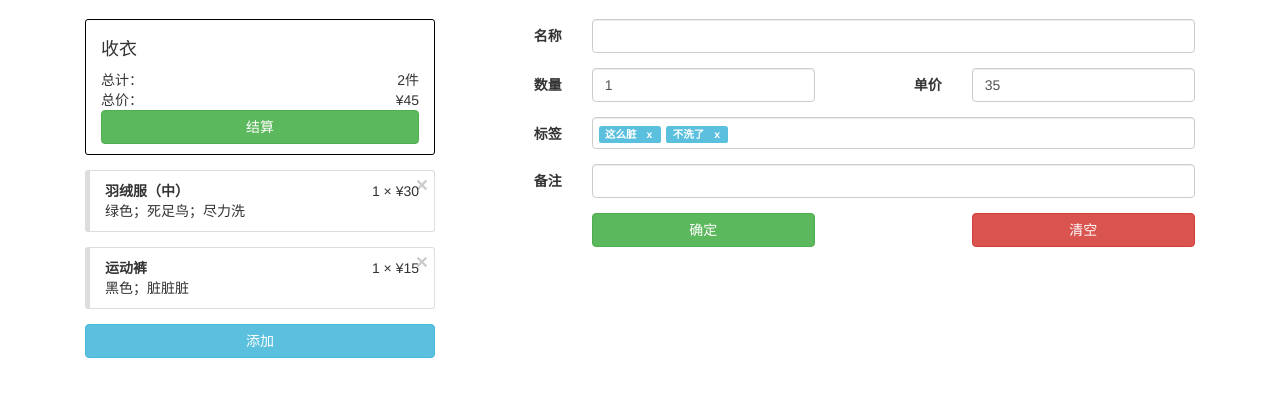
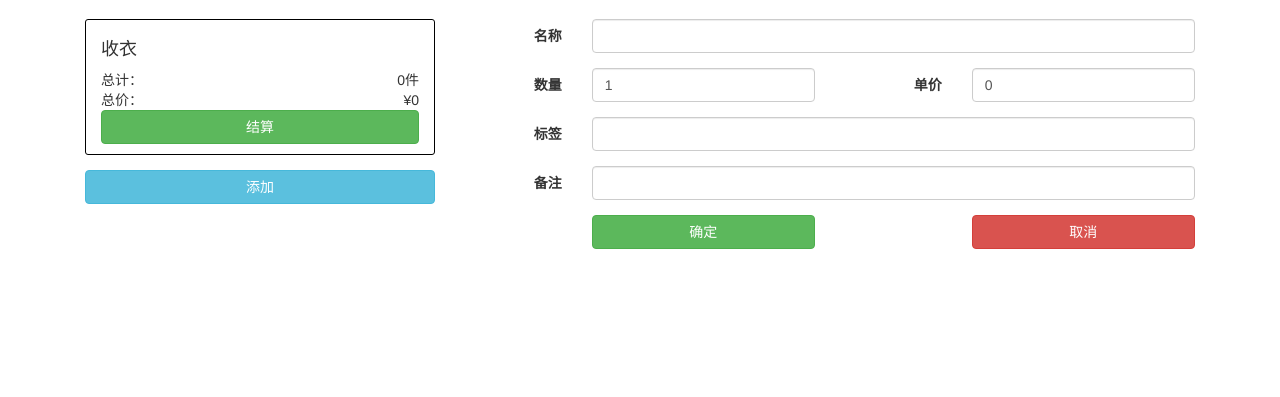
Before and after one commit to CurryX/GoodWife, a Django app: page /drop in a window 1280 px wide. Shown: the part 51-448 px from the top of the page. Run offline with Django 3.2, Linux system fonts and the light colour scheme; some libraries are stand-ins or nearby versions.

Commit message:
Finish part of js for the drop off page

```diff
--- a/pos/static/css/bootstrap-tagsinput.css
+++ /dev/null
@@ -1,55 +0,0 @@
-.bootstrap-tagsinput {
-  background-color: #fff;
-  border: 1px solid #ccc;
-  box-shadow: inset 0 1px 1px rgba(0, 0, 0, 0.075);
-  display: inline-block;
-  padding: 4px 6px;
-  color: #555;
-  vertical-align: middle;
-  border-radius: 4px;
-  max-width: 100%;
-  line-height: 22px;
-  cursor: text;
-}
-.bootstrap-tagsinput input {
-  border: none;
-  box-shadow: none;
-  outline: none;
-  background-color: transparent;
-  padding: 0 6px;
-  margin: 0;
-  width: auto;
-  max-width: inherit;
-}
-.bootstrap-tagsinput.form-control input::-moz-placeholder {
-  color: #777;
-  opacity: 1;
-}
-.bootstrap-tagsinput.form-control input:-ms-input-placeholder {
-  color: #777;
-}
-.bootstrap-tagsinput.form-control input::-webkit-input-placeholder {
-  color: #777;
-}
-.bootstrap-tagsinput input:focus {
-  border: none;
-  box-shadow: none;
-}
-.bootstrap-tagsinput .tag {
-  margin-right: 2px;
-  color: white;
-}
-.bootstrap-tagsinput .tag [data-role="remove"] {
-  margin-left: 8px;
-  cursor: pointer;
-}
-.bootstrap-tagsinput .tag [data-role="remove"]:after {
-  content: "x";
-  padding: 0px 2px;
-}
-.bootstrap-tagsinput .tag [data-role="remove"]:hover {
-  box-shadow: inset 0 1px 0 rgba(255, 255, 255, 0.2), 0 1px 2px rgba(0, 0, 0, 0.05);
-}
-.bootstrap-tagsinput .tag [data-role="remove"]:hover:active {
-  box-shadow: inset 0 3px 5px rgba(0, 0, 0, 0.125);
-}
--- a/pos/static/css/common.css
+++ b/pos/static/css/common.css
@@ -16,6 +16,7 @@ body {
     border-left-width: 5px;
     border-radius: 3px;
     position: relative;
+    cursor: pointer;
 }
 .card-remove {
     position: absolute;
--- /dev/null
+++ b/pos/static/js/drop.js
@@ -0,0 +1,65 @@
+var items = [];
+var selected = -1;
+var dummyItem = {name: '', count: 1, unitPrice: 0, tags: '', comment: ''};
+
+function showItemList() {
+    $('#items').empty();
+    var totalCount = 0;
+    var totalPrice = 0;
+    $(items).each(function (index, item) {
+        totalCount += item.count;
+        totalPrice += item.unitPrice * item.count;
+        var html =
+            '<div class="card-item" id="card-item-' + index + '" data-id="' + index + '">\n' +
+            '    <button type="button" class="close card-remove">&times;</button>\n' +
+            '    <div class="pull-left"><strong>' + item.name + '</strong></div>\n' +
+            '    <div class="pull-right">' + item.count + '&nbsp;&times;&nbsp;&yen;' + item.unitPrice + '</div>\n' +
+            '    <div class="clearfix"></div>\n' +
+            '    <div>' + item.tags + '</div>\n' +
+            '</div>';
+        $('#items').append(html);
+    });
+    $('#total-count').html(totalCount + '件');
+    $('#total-price').html('&yen;' + totalPrice);
+}
+
+function showItemDetail() {
+    var editing = selected >= 0;
+    var item = editing ? items[selected] : dummyItem;
+    $('#edit-name').val(item.name);
+    $('#edit-count').val(item.count);
+    $('#edit-unit-price').val(item.unitPrice);
+    $('#edit-tags').val(item.tags);
+    $('#edit-comment').val(item.comment);
+}
+
+function updateSelection() {
+    $('.card-item').removeClass('bg-info');
+    if (selected >= 0) {
+        $('#add-item').removeClass('btn-info').addClass('btn-default');
+        $('#card-item-' + selected).addClass('bg-info');
+    } else {
+        $('#add-item').removeClass('btn-default').addClass('btn-info');
+    }
+    showItemDetail();
+}
+
+function addItemClicked() {
+    selected = -1;
+    updateSelection();
+}
+
+function cardItemClicked() {
+    selected = parseInt($(this).parent().data('id'));
+    updateSelection();
+}
+
+function documentReady() {
+    showItemList();
+    addItemClicked();
+}
+
+$(document)
+    .ready(documentReady)
+    .on('click', '#add-item', addItemClicked)
+    .on('click', '.card-item', cardItemClicked);
--- a/pos/templates/drop.html
+++ b/pos/templates/drop.html
@@ -7,33 +7,18 @@
                 <h4>收衣</h4>
                 <div>
                     <div class="pull-left">总计：</div>
-                    <div class="pull-right">2件</div>
+                    <div id="total-count" class="pull-right"></div>
                     <div class="clearfix"></div>
                 </div>
                 <div>
                     <div class="pull-left">总价：</div>
-                    <div class="pull-right">&yen;45</div>
+                    <div id="total-price" class="pull-right"></div>
                     <div class="clearfix"></div>
                 </div>
                 <button type="button" class="btn btn-success btn-block">结算</button>
             </div>
-            <div id="items">
-                <div class="card-item">
-                    <button type="button" class="close card-remove">&times;</button>
-                    <div class="pull-left"><strong>羽绒服（中）</strong></div>
-                    <div class="pull-right">1&nbsp;&times;&nbsp;&yen;30</div>
-                    <div class="clearfix"></div>
-                    <div>绿色；死足鸟；尽力洗</div>
-                </div>
-                <div class="card-item">
-                    <button type="button" class="close card-remove">&times;</button>
-                    <div class="pull-left"><strong>运动裤</strong></div>
-                    <div class="pull-right">1&nbsp;&times;&nbsp;&yen;15</div>
-                    <div class="clearfix"></div>
-                    <div>黑色；脏脏脏</div>
-                </div>
-            </div>
-            <button class="btn btn-info btn-block">添加</button>
+            <div id="items"></div>
+            <button id="add-item" class="btn btn-info btn-block">添加</button>
         </div>
         <div class="col-xs-8">
             <div class="form-horizontal">
@@ -44,19 +29,19 @@
                     </div>
                 </div>
                 <div class="form-group">
-                    <label for="edit-quantity" class="col-xs-2 control-label">数量</label>
+                    <label for="edit-count" class="col-xs-2 control-label">数量</label>
                     <div class="col-sm-4">
-                        <input type="number" class="form-control" id="edit-quantity" value="1">
+                        <input type="number" class="form-control" id="edit-count" value="1">
                     </div>
                     <label for="edit-unit-price" class="col-xs-2 control-label">单价</label>
                     <div class="col-sm-4">
-                        <input type="number" class="form-control" id="edit-unit-price" value="35">
+                        <input type="number" class="form-control" id="edit-unit-price" value="">
                     </div>
                 </div>
                 <div class="form-group">
                     <label for="edit-tags" class="col-xs-2 control-label">标签</label>
                     <div class="col-xs-10">
-                        <input type="text" class="form-control" id="edit-tags" data-role="tagsinput" value="这么脏,不洗了">
+                        <input type="text" class="form-control" id="edit-tags" value="">
                     </div>
                 </div>
                 <div class="form-group">
@@ -68,11 +53,11 @@
                 <div class="form-group">
                     <div class="col-sm-2"></div>
                     <div class="col-sm-4">
-                        <button class="btn btn-success btn-block">确定</button>
+                        <button id="edit-ok" class="btn btn-success btn-block">确定</button>
                     </div>
                     <div class="col-sm-2"></div>
                     <div class="col-sm-4">
-                        <button class="btn btn-danger btn-block">清空</button>
+                        <button id="edit-cancel" class="btn btn-danger btn-block">取消</button>
                     </div>
                 </div>
             </div>
@@ -80,6 +65,5 @@
     </div>
 {% endblock %}
 {% block scripts %}
-    <link href="{% static 'css/bootstrap-tagsinput.css' %}" rel="stylesheet">
-    <script src="{% static 'js/bootstrap-tagsinput.min.js' %}"></script>
+    <script src="{% static 'js/drop.js' %}"></script>
 {% endblock %}
```
Also changed, not shown: pos/static/js/bootstrap-tagsinput.min.js (deleted).
